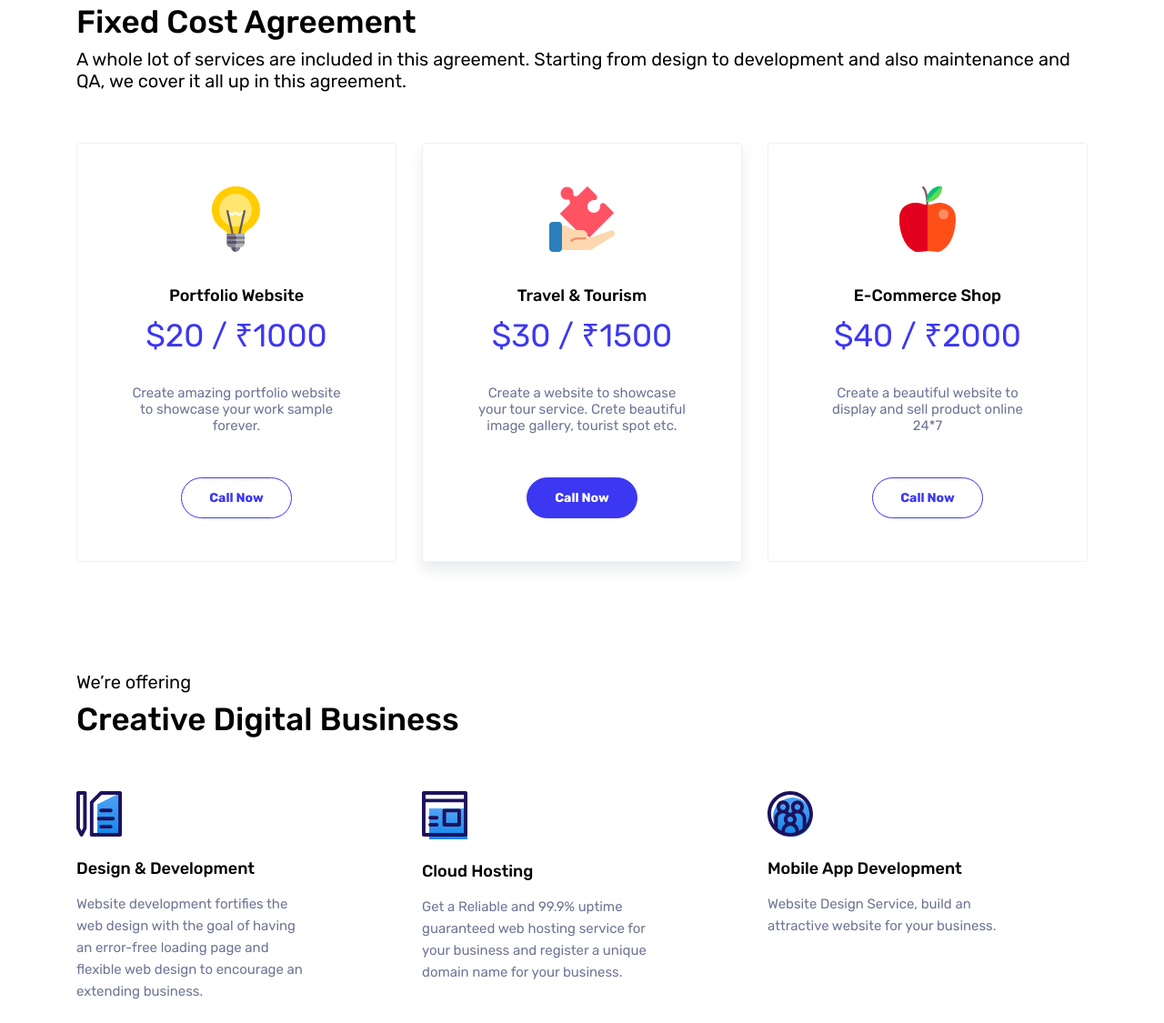
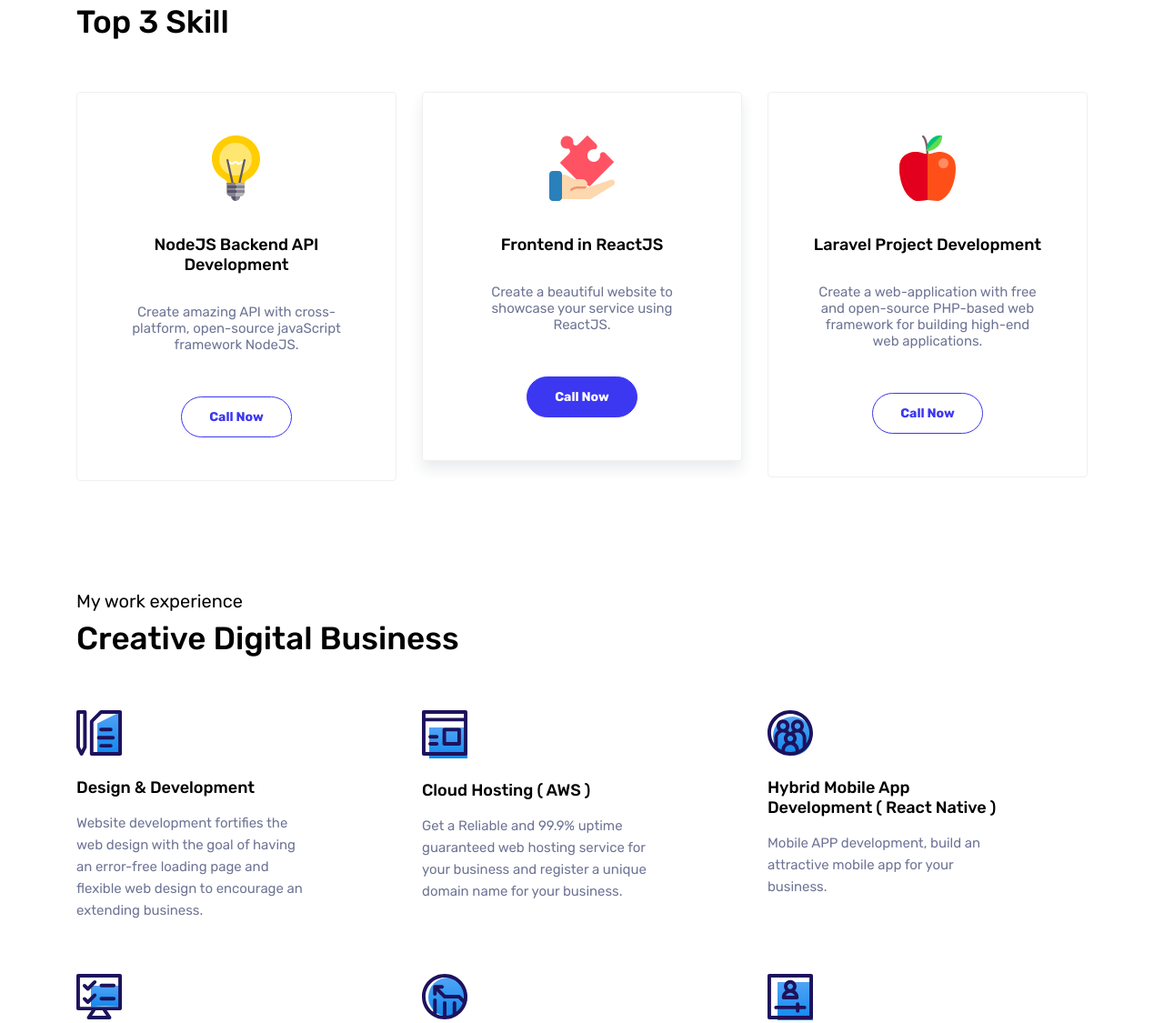
Before and after one commit to prasenjit1011/profile-cluck, a plain HTML site: page index.html in a window 1280 px wide. Shown: the part 799-1924 px from the top of the page at 91% size. Drawn offline with Linux system fonts and the light colour scheme; a script that the page names is missing.

Commit message:
Portfolio

```diff
--- a/index.html
+++ b/index.html
@@ -77,7 +77,7 @@
 									<div data-aos="zoom-in-up">
 										<div class="zbanner-title">
 											<h3 class="font-weight-medium">
-												Hey!, I'm Cluck
+												Hey!, I'm Prasenjit
 											</h3>
 											<h5>
 												Experienced Full-stack software developer
@@ -107,9 +107,9 @@
 						<div class="col-sm-12">
 							<div class="d-sm-flex justify-content-between align-items-center mb-2">
 								<div>
-									<h3 class="font-weight-medium text-dark ">Fixed Cost Agreement</h3>
+									<h3 class="font-weight-medium text-dark ">Top 3 Skill</h3>
 									<h5 class="text-dark ">
-										A whole lot of services are included in this agreement. Starting from design to development and also maintenance and QA, we cover it all up in this agreement.
+
 									</h5>
 								</div>
 							</div>
@@ -120,13 +120,13 @@
 							<div class="pricing-box">
 								<img src="/images/starter.svg" alt="starter">
 								<h6 class="font-weight-medium title-text">
-									Portfolio Website
+									NodeJS Backend API Development
 								</h6>
 								<h3 class="text-amount mb-4 mt-2">
-									$20 / &#8377;1000
+
 								</h3>
 								<ul class="pricing-list">
-									<li>Create amazing portfolio website to showcase your work sample forever.</li>
+									<li>Create amazing API with cross-platform, open-source javaScript framework NodeJS.</li>
 								</ul>
 								<a href="#contact" class="btn btn-outline-primary">
 									Call Now
@@ -137,13 +137,13 @@
 							<div class="pricing-box selected">
 								<img src="/images/proffessional.svg" alt="starter">
 								<h6 class="font-weight-medium title-text">
-									Travel & Tourism
+									Frontend in ReactJS
 								</h6>
 								<h3 class="text-amount mb-4 mt-2">
-									$30 / &#8377;1500
+
 								</h3>
 								<ul class="pricing-list">
-									<li>Create a website to showcase your tour service. Crete beautiful image gallery, tourist spot etc.</li>
+									<li>Create a beautiful website to showcase your service using ReactJS.</li>
 								</ul>
 								<a href="#contact" class="btn btn-primary">Call Now</a>
 							</div>
@@ -151,10 +151,14 @@
 						<div class="col-sm-4">
 							<div class="pricing-box">
 								<img src="/images/premium.svg" alt="starter">
-								<h6 class="font-weight-medium title-text">E-Commerce Shop</h6>
-								<h3 class="text-amount mb-4 mt-2">$40 / &#8377;2000</h3>
+								<h6 class="font-weight-medium title-text">
+									Laravel Project Development
+								</h6>
+								<h3 class="text-amount mb-4 mt-2">
+
+								</h3>
 								<ul class="pricing-list">
-									<li>Create a beautiful website to display and sell product online 24*7</li>
+									<li>Create a web-application with free and open-source PHP-based web framework for building high-end web applications.</li>
 								</ul>
 								<a href="#contact" class="btn btn-outline-primary">Call Now</a>
 							</div>
@@ -169,7 +173,7 @@
 				<div class="container">
 					<div class="row">
 						<div class="col-sm-12">
-							<h5 class="text-dark">We’re offering</h5>
+							<h5 class="text-dark">My work experience</h5>
 							<h3 class="font-weight-medium text-dark mb-5">
 								Creative Digital Business
 							</h3>
@@ -195,7 +199,7 @@
 							<div class="services-box  pb-lg-0" data-aos="fade-down" data-aos-easing="linear" data-aos-duration="1500">
 								<img src="/images/digital-marketing.svg" alt="digital-marketing" data-aos="zoom-in">
 								<h6 class="text-dark mb-3 mt-4 font-weight-medium">
-									Cloud Hosting
+									Cloud Hosting ( AWS )
 								</h6>
 								<p>
 									Get a Reliable and 99.9% uptime guaranteed web hosting service for your business and register a unique domain name for your business.
@@ -210,9 +214,11 @@
 							<div class="services-box" data-aos="fade-down" data-aos-easing="linear" data-aos-duration="1500">
 								<img src="/images/digital-strategy.svg" alt="digital-strategy" data-aos="zoom-in">
 								<h6 class="text-dark mb-3 mt-4 font-weight-medium">
-									Mobile App Development
+									Hybrid Mobile App Development ( React Native )
 								</h6>
-								<p>Website Design Service, build an attractive website for your business.
+								<p>
+									Mobile APP development,
+									build an attractive mobile app for your business.
 								</p>
 							</div>
 						</div>
@@ -319,7 +325,7 @@
 					<div class="row mb-5">
 						<div class="col-sm-12">
 							<div class="d-sm-flex justify-content-between align-items-center mb-2">
-								<h3 class="font-weight-medium text-dark ">Let's See Our Latest Project</h3>
+								<h3 class="font-weight-medium text-dark ">Let's See My Latest Project</h3>
 								<div><a href="#" class="btn btn-outline-primary d-none">View more</a></div>
 							</div>
 						</div>
@@ -372,7 +378,7 @@
 								<img src="/images/satisfied-client.svg" alt="satisfied-client" class="mr-3">
 								<div>
 									<h4 class="font-weight-bold text-dark mb-0"><span class="scVal">0</span>%</h4>
-									<h5 class="text-dark mb-0">Satisfied clients</h5>
+									<h5 class="text-dark mb-0">Satisfied Clients</h5>
 								</div>
 							</div>
 						</div>
@@ -399,7 +405,7 @@
 								<img src="/images/our-blog-posts.svg" alt="Our Blog Posts" class="mr-3">
 								<div>
 									<h4 class="font-weight-bold text-dark mb-0"><span class="bPVal">0</span></h4>
-									<h5 class="text-dark mb-0">Our Blog Posts</h5>
+									<h5 class="text-dark mb-0">Technology</h5>
 								</div>
 							</div>
 						</div>
--- a/js/template.js
+++ b/js/template.js
@@ -93,7 +93,7 @@
 		//Counters
 
 		// counter finished Projects
-		var maxfPVal = 15;
+		var maxfPVal = 85;
 		var ifP = parseInt($('.fpVal').text());
 		var timfP;
 		function runfP() {
@@ -111,7 +111,7 @@
 		//finished Projects
 
 		//counter Team Members
-		var maxtMVal = 4;
+		var maxtMVal = 1;
 		var itm = parseInt($('.tMVal').text());
 		var timtM;
 		function runtM() {
@@ -127,7 +127,7 @@
 		//Team Members
 
 		//counter blog post
-		var maxbPVal = 100;
+		var maxbPVal = 4;
 		var ibP = parseInt($('.bPVal').text());
 		var timbP;
 		function runbP() {
```
